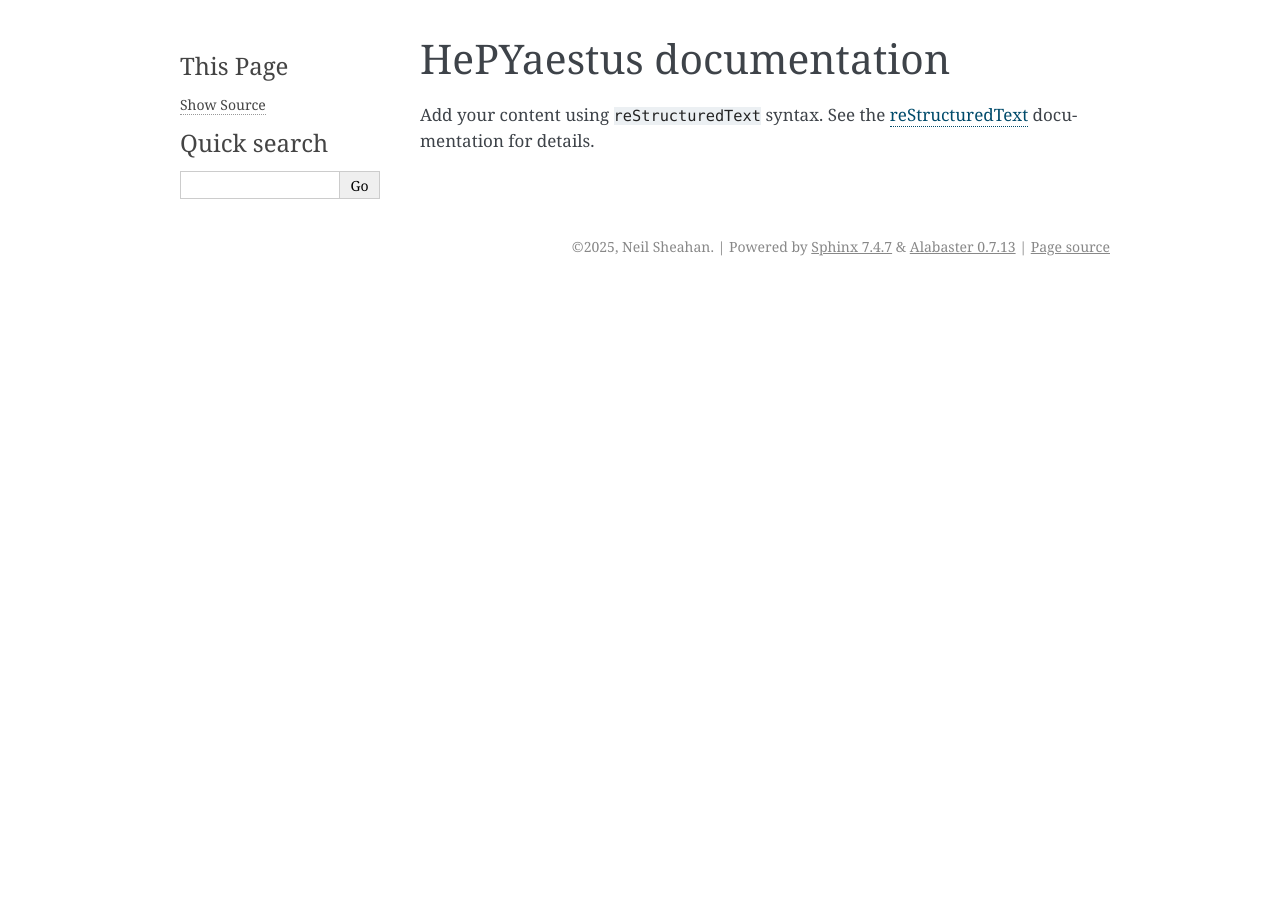
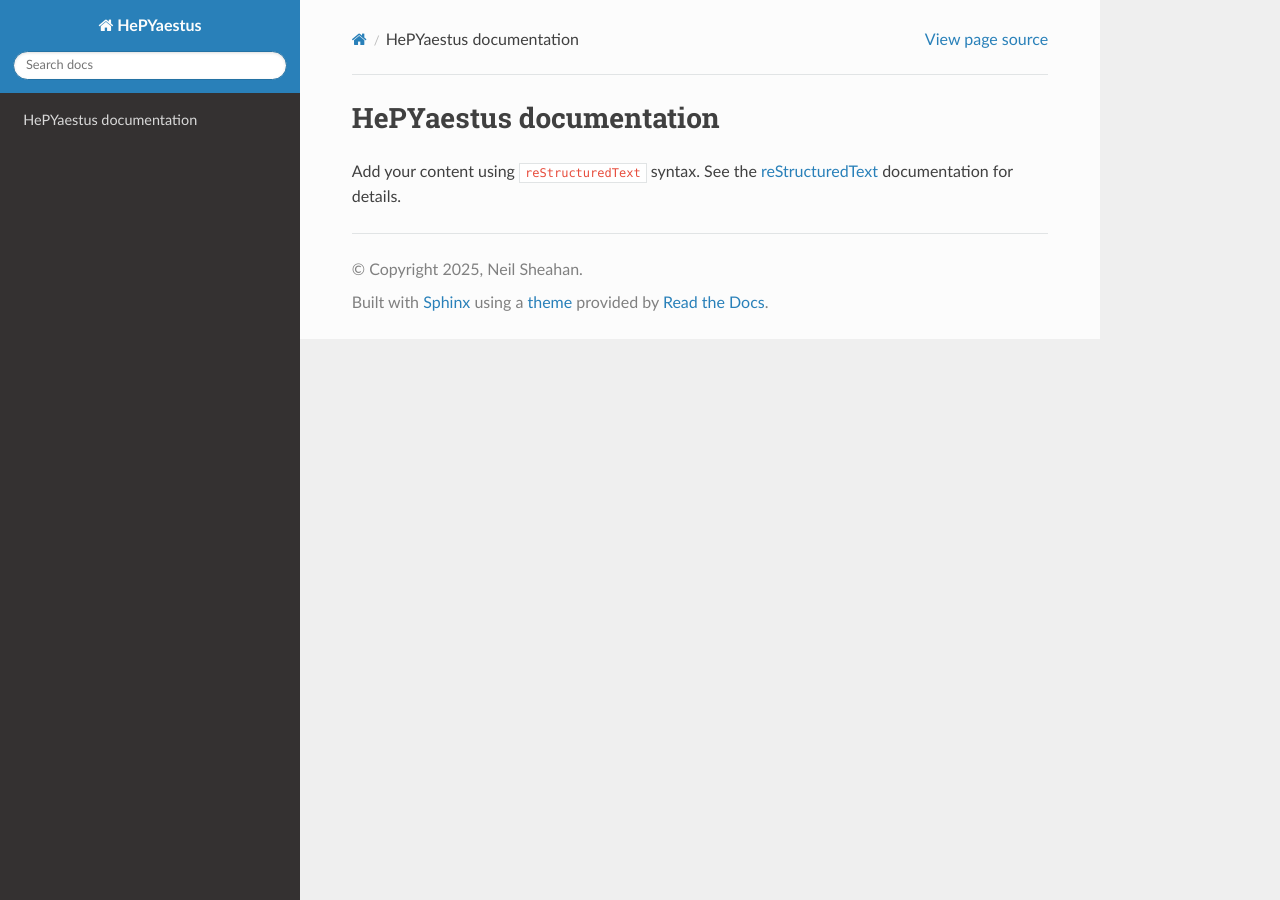
Before and after one commit to Welxi/ProcSimPy, a Sphinx documentation site: the page built from docs/source/index.rst, in a window 1280 px wide. Built offline with Sphinx 7.4.7 and the Read the Docs theme 3.1.0, drawn with Linux system fonts in a browser that asks for light colours.

Commit message:
Theme for Documentation

```diff
--- a/docs/requirements.txt
+++ b/docs/requirements.txt
@@ -1,2 +1,3 @@
 sphinx>=8.1.3
 myst-parser>=4.0.1
+sphinx-rtd-theme>=3.0.2
--- a/docs/source/conf.py
+++ b/docs/source/conf.py
@@ -23,5 +23,5 @@ exclude_patterns = []
 # -- Options for HTML output -------------------------------------------------
 # https://www.sphinx-doc.org/en/master/usage/configuration.html#options-for-html-output
 
-html_theme = 'alabaster'
+html_theme = 'sphinx_rtd_theme'
 html_static_path = ['_static']
--- a/pyproject.toml
+++ b/pyproject.toml
@@ -20,6 +20,7 @@ dev = [
     "ruff>=0.9.4",
     "sphinx>=8.1.3",
     "myst-parser>=4.0.1",
+    "sphinx-rtd-theme>=3.0.2",
 ]
 
 # ruff settings in ruff.toml
```
Also changed, not shown: 1 other file.
